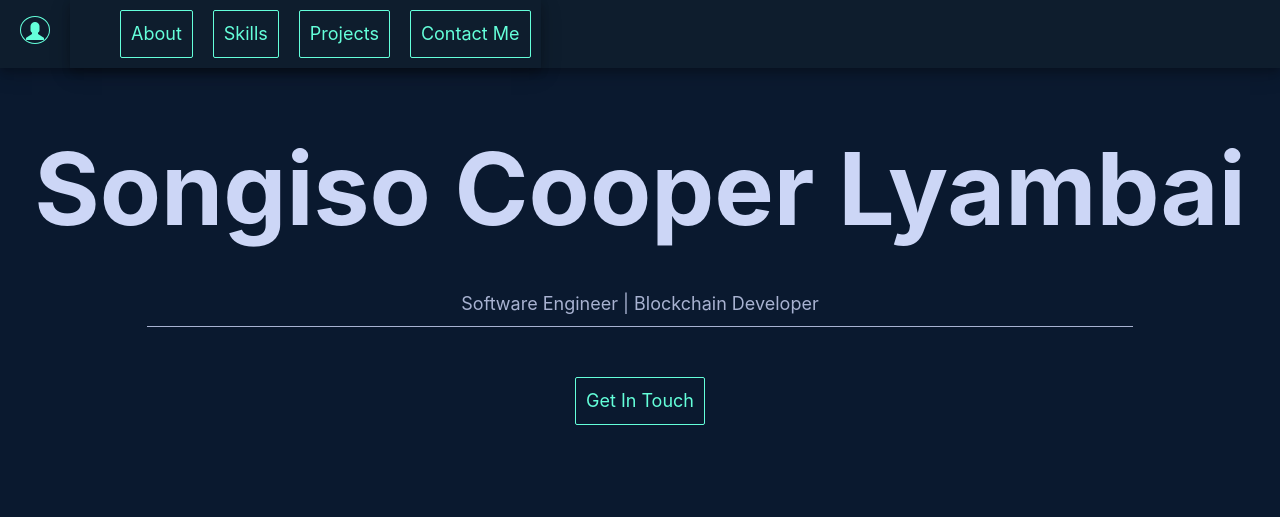
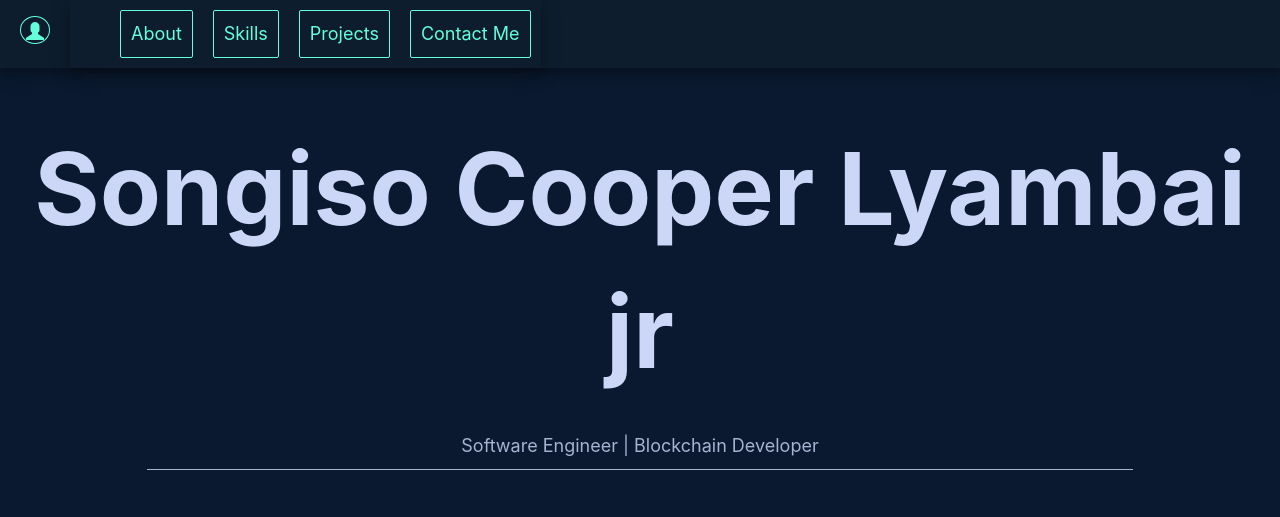
Before and after one commit to HelloSongi/personal-website, a plain HTML site: page New folder/portfolio/html.HTML in a window 1280 px wide. Shown: the top 517 px of the page. Drawn offline with nearby package versions, Linux system fonts and the light colour scheme.

Commit message:
Update html.HTML

```diff
--- a/New folder/portfolio/html.HTML
+++ b/New folder/portfolio/html.HTML
@@ -26,7 +26,7 @@
         </div>
     </nav>
     <div class="intro">
-        <div class="name">Songiso Cooper Lyambai</div>
+        <div class="name">Songiso Cooper Lyambai jr</div>
         <div class="major">Software Engineer | Blockchain Developer</div>
         <div class="line"></div>
         <div class="email"><a href="mailto:songisoskull@gmail.com" target="_blank">Get In Touch</a></div>
```
